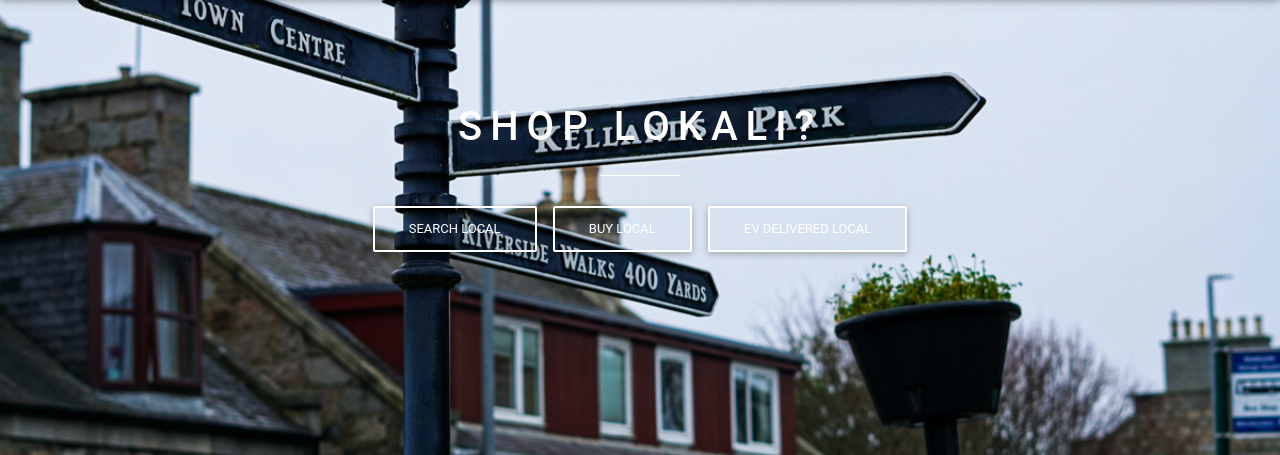
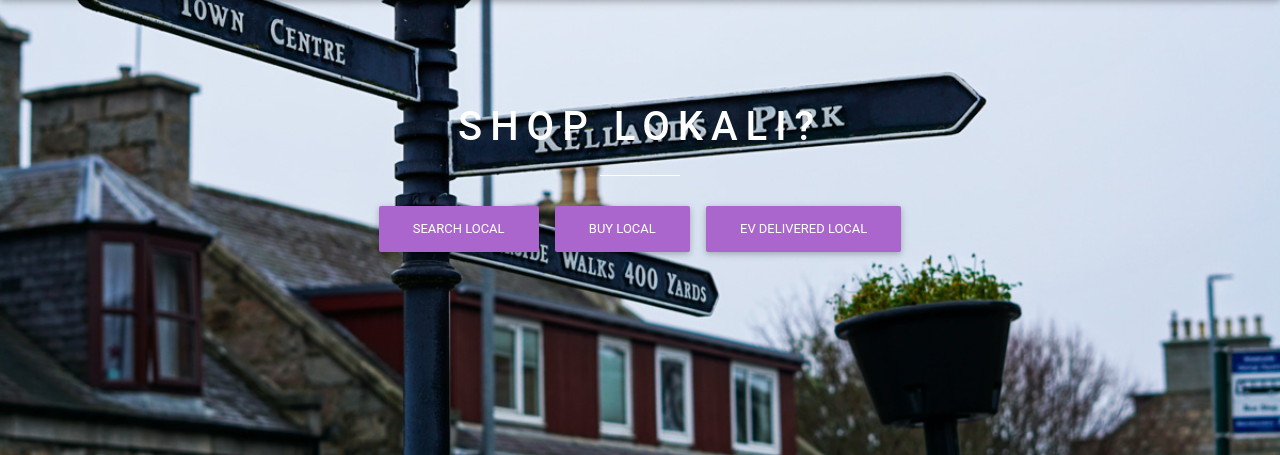
Before and after one commit to sruss07/shop-lokali-inverurie_v1, a Django app: page / in a window 1280 px wide. Shown: the part 205-660 px from the top of the page. Run offline with Django 3.2, Linux system fonts and the light colour scheme; parts of the project's set-up code (start-up, migrations or seed data) failed here and were passed over; some libraries are stand-ins or nearby versions.

Commit message:
updates to html files for visual improvements

```diff
--- a/blog/templates/blog/blog.html
+++ b/blog/templates/blog/blog.html
@@ -14,7 +14,7 @@
 <div class="container-fluid">
     <div class="row">
         <div class="col text-center mt-3">
-            <h2 class="logo-font">Cycling Blog</h2>
+            <h2 class="logo-font">Electric Vehicle Delivery</h2>
             <hr class="w-50 mb-1">
         </div>
     </div>
--- a/home/templates/home/index.html
+++ b/home/templates/home/index.html
@@ -16,9 +16,9 @@
               <!-- Landing Page and call to action -->
             <h1 class="h1-reponsive white-text text-uppercase font-weight-bold mb-0 pt-md-5 pt-5"><strong>Shop Lokali?</strong></h1>
             <hr class="hr-light my-4">
-            <a class="btn btn-outline-white" href="{% url 'bikes' %}">Search Local</a>
-            <a class="btn btn-outline-white" href="{% url 'blog_list' %}">Buy Local</a>
-            <a class="btn btn-outline-white" href="{% url 'review_list' %}">EV Delivered Local</a>
+            <a class="btn btn-secondary" href="{% url 'bikes' %}">Search Local</a>
+            <a class="btn btn-secondary" href="{% url 'blog_list' %}">Buy Local</a>
+            <a class="btn btn-secondary" href="{% url 'review_list' %}">EV Delivered Local</a>
           </div>
         </div>
 </div>
--- a/review/templates/review/review.html
+++ b/review/templates/review/review.html
@@ -14,7 +14,7 @@
 <div class="container-fluid">
     <div class="row">
         <div class="col text-center mt-3">
-            <h2 class="logo-font">Product Reviews</h2>
+            <h2 class="logo-font">Why Lokali?</h2>
             <hr class="w-50 mb-1">
         </div>
     </div>
```
